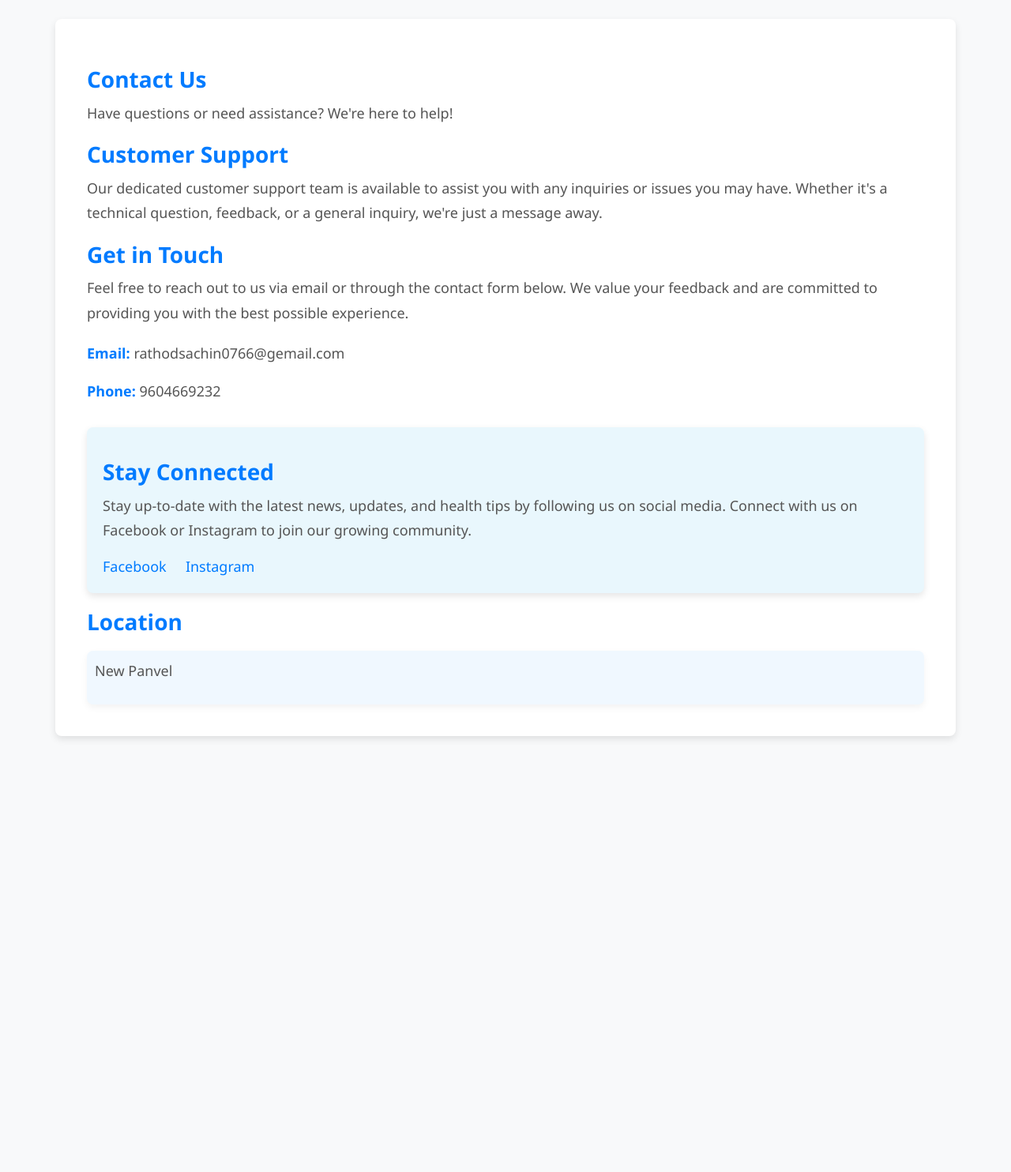
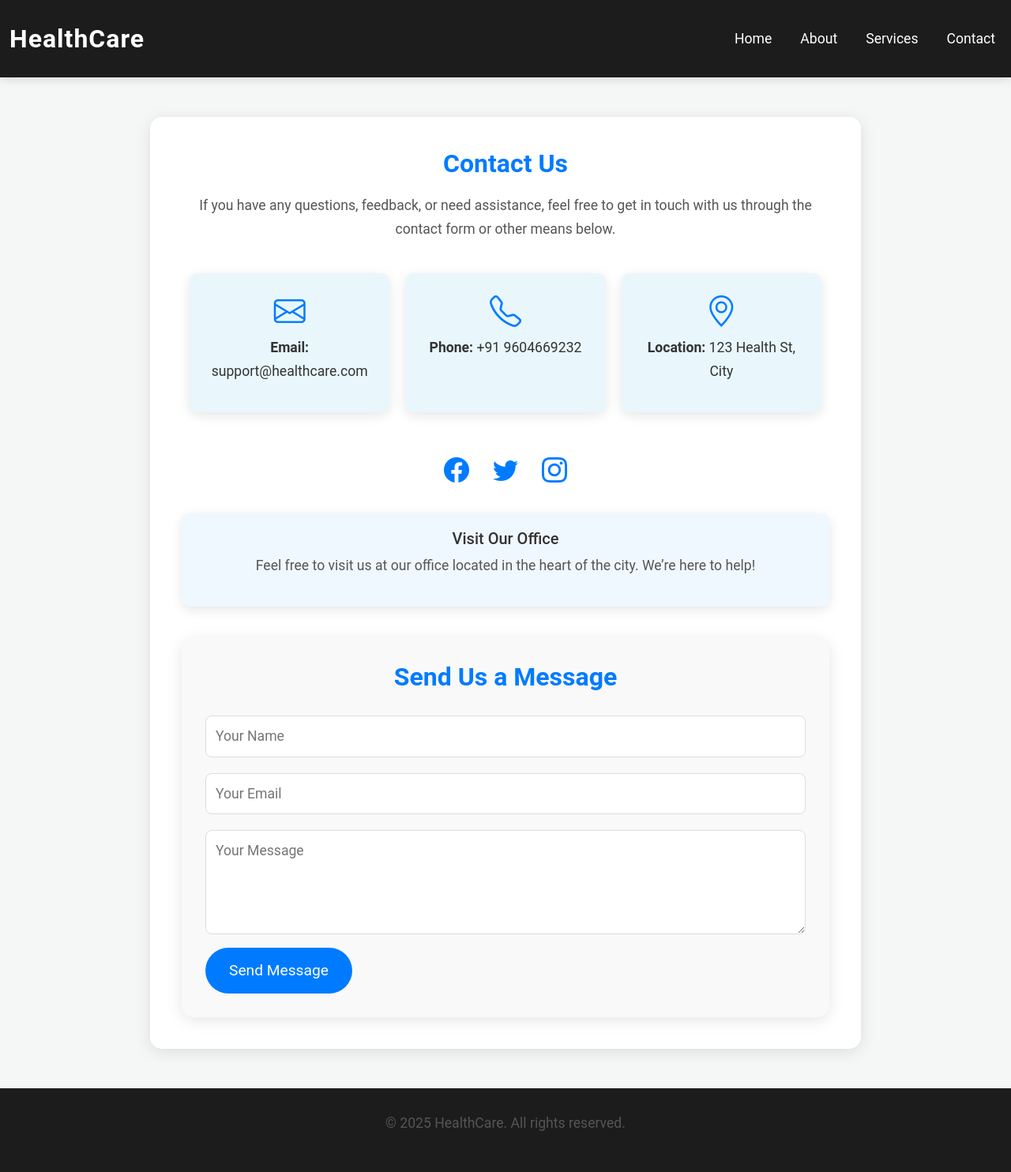
Before and after one commit to FNICKE/Medical-Recommendation, a Flask app: page /contact in a window 1280 px wide. Shown: the whole page at 79% size. Before the commit the page ends 936 px from the top, so only its background shows below. Run offline with Flask 3, Linux system fonts and the light colour scheme; parts of the project's set-up code (start-up, migrations or seed data) failed here and were passed over.

Commit message:
Update contact.html

```diff
--- a/templates/contact.html
+++ b/templates/contact.html
@@ -3,127 +3,267 @@
   <head>
     <meta charset="utf-8">
     <meta name="viewport" content="width=device-width, initial-scale=1">
-    <title>Contact Us</title>
+    <title>Contact Us | HealthCare</title>
     <link href="https://cdn.jsdelivr.net/npm/bootstrap@5.3.1/dist/css/bootstrap.min.css" rel="stylesheet" integrity="sha384-4bw+/aepP/YC94hEpVNVgiZdgIC5+VKNBQNGCHeKRQN+PtmoHDEXuppvnDJzQIu9" crossorigin="anonymous">
+    <link href="https://cdn.jsdelivr.net/npm/bootstrap-icons/font/bootstrap-icons.css" rel="stylesheet">
     <style>
       /* Global Styles */
       body {
-        font-family: 'Segoe UI', Tahoma, Geneva, Verdana, sans-serif;
-        background-color: #f8f9fa;
+        font-family: 'Roboto', sans-serif;
+        background-color: #f4f7f6;
+        color: #333;
+        padding: 0;
+        margin: 0;
+      }
+
+      /* Navbar Styling */
+      .navbar {
+        background-color: #1c1c1c;
+        padding: 20px 0;
+        box-shadow: 0 4px 10px rgba(0, 0, 0, 0.1);
+      }
+
+      .navbar-brand {
+        color: #fff;
+        font-size: 2rem;
+        font-weight: 700;
+        letter-spacing: 1px;
+      }
+
+      .navbar-nav .nav-link {
+        color: #fff !important;
+        font-size: 1.1rem;
+        margin-left: 20px;
+        transition: color 0.3s ease;
+      }
+
+      .navbar-nav .nav-link:hover {
+        color: #007bff;
+      }
+
+      /* Main Container */
+      .container {
+        background-color: #fff;
+        border-radius: 15px;
+        box-shadow: 0 4px 20px rgba(0, 0, 0, 0.1);
+        padding: 40px;
+        margin-top: 50px;
+        max-width: 900px;
+      }
+
+      h4 {
+        font-size: 2rem;
+        color: #007bff;
+        font-weight: 600;
+        margin-bottom: 20px;
+        text-align: center;
+        transition: color 0.3s ease;
+      }
+
+      h4:hover {
+        color: #0056b3;
+      }
+
+      p {
+        font-size: 1.1rem;
+        line-height: 1.7;
+        color: #555;
+        text-align: center;
+      }
+
+      /* Contact Information Section */
+      .contact-info {
+        margin-top: 30px;
+        display: flex;
+        justify-content: space-around;
+        flex-wrap: wrap;
+      }
+
+      .contact-info div {
+        background-color: #e9f7fd;
+        padding: 20px;
+        border-radius: 10px;
+        box-shadow: 0 4px 15px rgba(0, 0, 0, 0.1);
+        margin: 10px;
+        flex: 1 1 250px;
+        text-align: center;
+        transition: transform 0.3s ease;
+      }
+
+      .contact-info div:hover {
+        transform: translateY(-5px);
+      }
+
+      .contact-info .icon {
+        font-size: 40px;
+        color: #007bff;
+        margin-bottom: 10px;
+      }
+
+      .contact-info p {
+        font-size: 1.1rem;
         color: #333;
       }
 
-      /* Container Styling */
-      .container {
-        background-color: #fff;
-        padding: 40px;
-        border-radius: 8px;
-        box-shadow: 0 4px 10px rgba(0, 0, 0, 0.1);
-        margin-top: 30px;
+      /* Social Media Section */
+      .social-links {
+        display: flex;
+        justify-content: center;
+        gap: 30px;
+        margin-top: 40px;
       }
 
-      /* Section Styling */
-      h4 {
+      .social-links a {
         color: #007bff;
-        font-size: 1.75rem;
-        font-weight: 600;
-        margin-top: 20px;
-        margin-bottom: 10px;
-      }
-
-      p {
-        font-size: 1.125rem;
-        line-height: 1.75;
-        color: #555;
-      }
-
-      /* Email, Phone, Location Styling */
-      .contact-info {
-        margin-top: 20px;
-        font-size: 1.125rem;
-        color: #555;
-      }
-
-      .contact-info b {
-        color: #007bff;
-        font-weight: 600;
-      }
-
-      /* Social Media Section */
-      .social-links a {
+        font-size: 2rem;
+        transition: color 0.3s ease;
         text-decoration: none;
-        font-size: 1.125rem;
-        color: #007bff;
-        margin-right: 20px;
       }
 
       .social-links a:hover {
-        text-decoration: underline;
-      }
-
-      /* Stay Connected Section */
-      .stay-connected {
-        background-color: #e9f7fd;
-        padding: 20px;
-        border-radius: 8px;
-        margin-top: 30px;
-        box-shadow: 0 4px 10px rgba(0, 0, 0, 0.1);
+        color: #0056b3;
       }
 
       /* Location Section */
       .location {
-        font-size: 1.125rem;
-        color: #555;
-        margin-top: 20px;
         background-color: #f0f8ff;
-        padding: 10px;
+        padding: 20px;
+        margin-top: 30px;
+        border-radius: 10px;
+        box-shadow: 0 4px 15px rgba(0, 0, 0, 0.1);
+        text-align: center;
+      }
+
+      /* Contact Form Section */
+      .contact-form {
+        margin-top: 40px;
+        background-color: #f9f9f9;
+        padding: 30px;
+        border-radius: 15px;
+        box-shadow: 0 4px 20px rgba(0, 0, 0, 0.1);
+      }
+
+      .contact-form input,
+      .contact-form textarea {
+        width: 100%;
+        padding: 12px;
+        margin: 10px 0;
+        border: 1px solid #ddd;
         border-radius: 8px;
-        box-shadow: 0 4px 10px rgba(0, 0, 0, 0.05);
+        font-size: 1.1rem;
+        transition: border 0.3s ease;
+      }
+
+      .contact-form input:focus,
+      .contact-form textarea:focus {
+        border-color: #007bff;
+        outline: none;
+      }
+
+      .contact-form button {
+        background-color: #007bff;
+        color: #fff;
+        font-size: 1.2rem;
+        padding: 15px 30px;
+        border: none;
+        border-radius: 50px;
+        cursor: pointer;
+        transition: background-color 0.3s ease;
+      }
+
+      .contact-form button:hover {
+        background-color: #0056b3;
+      }
+
+      /* Footer Styling */
+      .footer {
+        background-color: #1c1c1c;
+        color: #fff;
+        padding: 30px 0;
+        text-align: center;
+        margin-top: 50px;
       }
 
       /* Responsive Design */
       @media (max-width: 768px) {
-        h4 {
-          font-size: 1.5rem;
+        .container {
+          padding: 20px;
         }
 
-        p, .contact-info {
-          font-size: 1rem;
+        .contact-info {
+          flex-direction: column;
+          align-items: center;
+        }
+
+        .social-links {
+          gap: 20px;
         }
       }
     </style>
   </head>
   <body>
 
-    <div class="container my-4">
+    <!-- Navbar -->
+    <nav class="navbar navbar-expand-lg navbar-dark">
+      <div class="container-fluid">
+        <a class="navbar-brand" href="#">HealthCare</a>
+        <ul class="navbar-nav ms-auto">
+          <li class="nav-item"><a class="nav-link" href="#">Home</a></li>
+          <li class="nav-item"><a class="nav-link" href="#">About</a></li>
+          <li class="nav-item"><a class="nav-link" href="#">Services</a></li>
+          <li class="nav-item"><a class="nav-link" href="#">Contact</a></li>
+        </ul>
+      </div>
+    </nav>
+
+    <!-- Main Container -->
+    <div class="container">
       <h4>Contact Us</h4>
-      <p>Have questions or need assistance? We're here to help!</p>
+      <p>If you have any questions, feedback, or need assistance, feel free to get in touch with us through the contact form or other means below.</p>
 
-      <h4>Customer Support</h4>
-      <p>Our dedicated customer support team is available to assist you with any inquiries or issues you may have. Whether it's a technical question, feedback, or a general inquiry, we're just a message away.</p>
-
-      <h4>Get in Touch</h4>
-      <p>Feel free to reach out to us via email or through the contact form below. We value your feedback and are committed to providing you with the best possible experience.</p>
       <div class="contact-info">
-        <p><b>Email:</b> rathodsachin0766@gemail.com</p>
-        <p><b>Phone:</b> 9604669232</p>
-      </div>
-
-      <div class="stay-connected">
-        <h4>Stay Connected</h4>
-        <p>Stay up-to-date with the latest news, updates, and health tips by following us on social media. Connect with us on Facebook or Instagram to join our growing community.</p>
-        <div class="social-links">
-          <a href="https://www.facebook.com" target="_blank">Facebook</a>
-          <a href="https://www.instagram.com" target="_blank">Instagram</a>
+        <div>
+          <i class="bi bi-envelope icon"></i>
+          <p><strong>Email:</strong> support@healthcare.com</p>
+        </div>
+        <div>
+          <i class="bi bi-telephone icon"></i>
+          <p><strong>Phone:</strong> +91 9604669232</p>
+        </div>
+        <div>
+          <i class="bi bi-geo-alt icon"></i>
+          <p><strong>Location:</strong> 123 Health St, City</p>
         </div>
       </div>
 
-      <h4>Location</h4>
+      <div class="social-links">
+        <a href="https://facebook.com" target="_blank"><i class="bi bi-facebook"></i></a>
+        <a href="https://twitter.com" target="_blank"><i class="bi bi-twitter"></i></a>
+        <a href="https://instagram.com" target="_blank"><i class="bi bi-instagram"></i></a>
+      </div>
+
       <div class="location">
-        <p>New Panvel</p>
+        <h5>Visit Our Office</h5>
+        <p>Feel free to visit us at our office located in the heart of the city. We’re here to help!</p>
+      </div>
+
+      <div class="contact-form">
+        <h4>Send Us a Message</h4>
+        <form action="submit_form" method="post">
+          <input type="text" name="name" placeholder="Your Name" required>
+          <input type="email" name="email" placeholder="Your Email" required>
+          <textarea name="message" rows="4" placeholder="Your Message" required></textarea>
+          <button type="submit">Send Message</button>
+        </form>
       </div>
     </div>
 
+    <!-- Footer -->
+    <div class="footer">
+      <p>&copy; 2025 HealthCare. All rights reserved.</p>
+    </div>
+
+    <!-- Bootstrap JS -->
     <script src="https://cdn.jsdelivr.net/npm/bootstrap@5.3.1/dist/js/bootstrap.bundle.min.js" integrity="sha384-HwwvtgBNo3bZJJLYd8oVXjrBZt8cqVSpeBNS5n7C8IVInixGAoxmnlMuBnhbgrkm" crossorigin="anonymous"></script>
   </body>
 </html>
```
